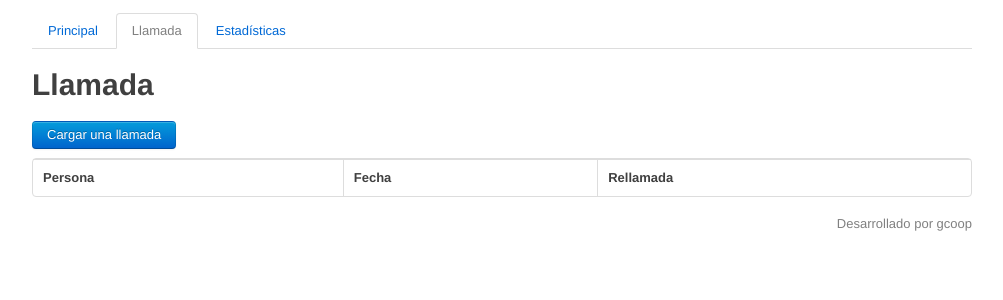
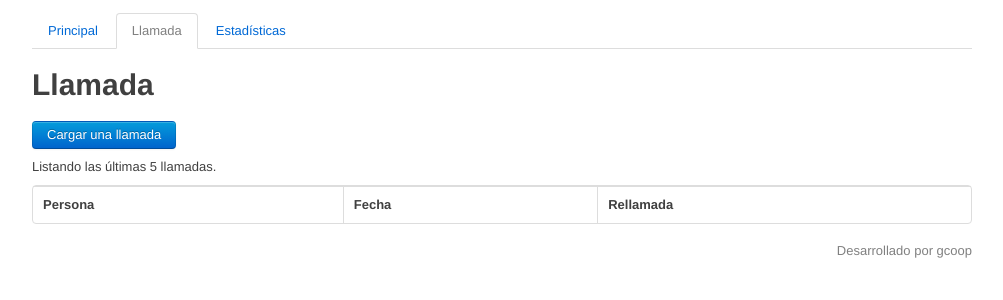
Before and after one commit to gcoop-libre/flaskpastillas, a Flask app: page /llamada in a window 1280 px wide. Shown: the top 300 px of the page, without its empty margins (138-1141 px from the left). Run offline with Flask 2, Linux system fonts and the light colour scheme; data that the repository does not hold is empty.

Commit message:
limitando el listado de llamadas a 5

```diff
--- a/app.py
+++ b/app.py
@@ -35,7 +35,7 @@ def estadisticas_listar():
 
 @app.route("/llamada")
 def llamada_listar():
-    llamadas = Llamada.select()
+    llamadas = Llamada.select().limit(5)
     return render_template('llamada_listar.html', llamadas=llamadas)
 
 @app.route("/llamada/crear", methods=['post', 'get'])
--- a/templates/llamada_listar.html
+++ b/templates/llamada_listar.html
@@ -4,6 +4,10 @@
 <h1>Llamada</h1>
 
 <a href='/llamada/crear' class='btn primary'>Cargar una llamada</a>
+
+<p>
+<p>
+Listando las últimas 5 llamadas.
 
 <p>
 <table class="bordered-table">
```
